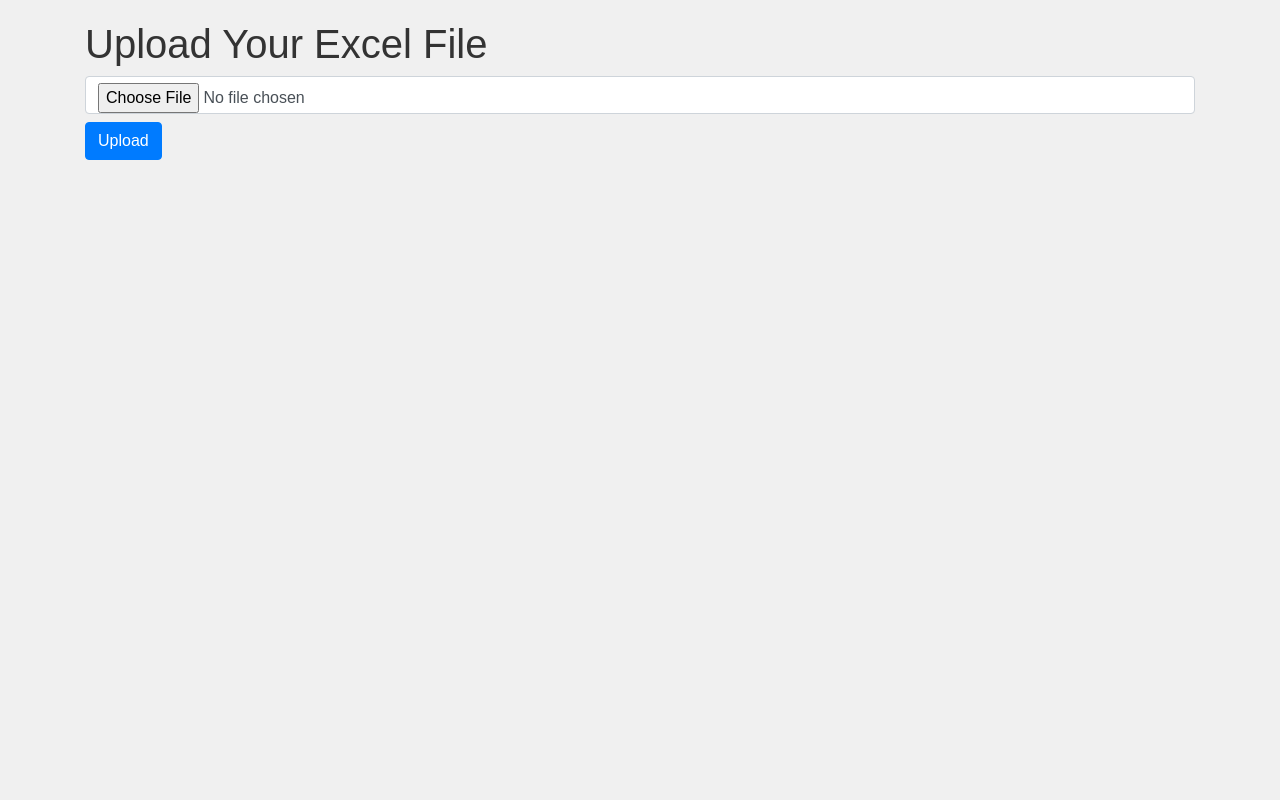
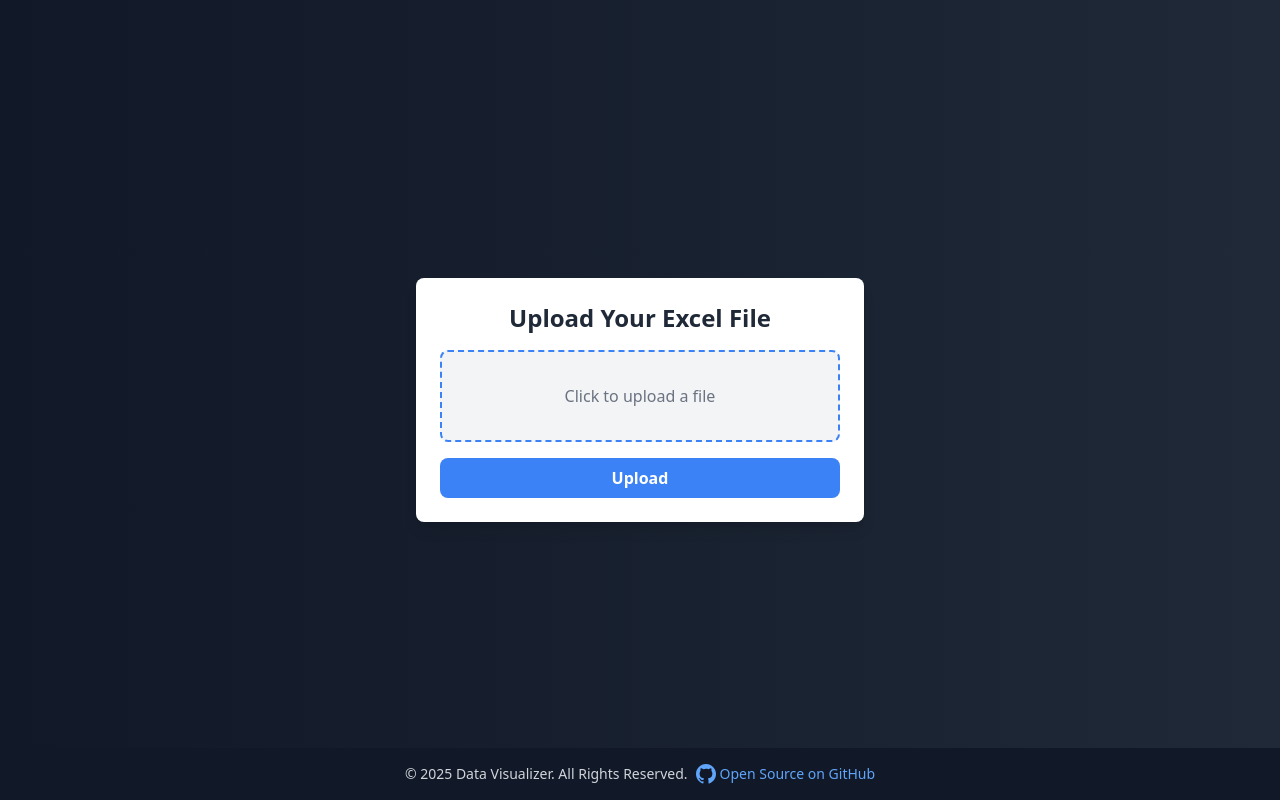
Before and after one commit to Developer-Tanay/Data-Visualizer, a Flask app: page / in a window 1280 px wide. Run offline with Flask 3, Linux system fonts and the light colour scheme; some libraries are stand-ins or nearby versions.

Commit message:
UI Changes

```diff
--- a/static/css/style.css
+++ b/static/css/style.css
@@ -1,3 +1,5 @@
+/* static/css/style.css */
+
 body {
     font-family: Arial, sans-serif;
     background-color: #f0f0f0;
--- a/templates/index.html
+++ b/templates/index.html
@@ -1,19 +1,46 @@
+<!-- templates/index.html -->
+
 <!DOCTYPE html>
 <html lang="en">
 <head>
     <meta charset="UTF-8">
     <meta name="viewport" content="width=device-width, initial-scale=1.0">
     <title>Data Visualizer</title>
-    <link rel="stylesheet" href="https://stackpath.bootstrapcdn.com/bootstrap/4.5.2/css/bootstrap.min.css">
-    <link rel="stylesheet" href="{{ url_for('static', filename='css/style.css') }}">
+    <script src="https://cdn.tailwindcss.com"></script>
 </head>
-<body>
-    <div class="container">
-        <h1>Upload Your Excel File</h1>
-        <form method="POST" enctype="multipart/form-data">
-            <input type="file" name="file" accept=".xlsx, .xls" class="form-control">
-            <input type="submit" value="Upload" class="btn btn-primary mt-2">
+<body class="bg-gradient-to-r from-gray-900 to-gray-800 flex flex-col items-center justify-center min-h-screen">
+
+    <div class="bg-white shadow-lg rounded-lg p-6 w-full max-w-md text-center animate-fadeIn">
+        <h1 class="text-2xl font-bold text-gray-800">Upload Your Excel File</h1>
+
+        <form method="POST" enctype="multipart/form-data" class="mt-4">
+            <label class="block w-full border-2 border-dashed border-blue-500 text-gray-500 py-8 px-4 rounded-lg cursor-pointer bg-gray-100 hover:bg-blue-100 transition duration-300 ease-in-out">
+                <input type="file" name="file" accept=".xlsx, .xls" class="hidden" id="fileInput">
+                <span id="fileLabel">Click to upload a file</span>
+            </label>
+
+            <input type="submit" value="Upload" class="w-full mt-4 bg-blue-500 text-white font-semibold py-2 rounded-lg hover:bg-blue-600 transition duration-300">
         </form>
     </div>
+
+    <footer class="w-full text-center text-gray-300 text-sm py-4 mt-4 bg-gray-900 fixed bottom-0 flex justify-center items-center gap-2">
+        &copy; 2025 Data Visualizer. All Rights Reserved.
+        <a href="https://github.com/Developer-Tanay/Data-Visualizer" target="_blank" class="flex items-center gap-1 text-blue-400 hover:text-blue-500 transition">
+            <svg class="w-5 h-5 fill-current" viewBox="0 0 24 24" aria-hidden="true">
+                <path fill-rule="evenodd" d="M12 0C5.37 0 0 5.373 0 12c0 5.303 3.438 9.8 8.207 11.385.6.113.793-.26.793-.577v-2.01c-3.338.727-4.042-1.61-4.042-1.61-.546-1.387-1.333-1.757-1.333-1.757-1.089-.745.084-.729.084-.729 1.205.084 1.84 1.235 1.84 1.235 1.07 1.835 2.805 1.305 3.49.997.108-.775.418-1.305.76-1.605-2.665-.303-5.466-1.333-5.466-5.93 0-1.31.468-2.38 1.235-3.22-.123-.303-.535-1.523.117-3.17 0 0 1.008-.322 3.3 1.23a11.507 11.507 0 0 1 3-.404c1.02.005 2.046.138 3 .404 2.292-1.552 3.3-1.23 3.3-1.23.652 1.647.24 2.867.118 3.17.768.84 1.235 1.91 1.235 3.22 0 4.61-2.805 5.625-5.475 5.92.43.37.81 1.096.81 2.21v3.282c0 .32.192.695.8.577C20.565 21.795 24 17.3 24 12c0-6.627-5.373-12-12-12z" clip-rule="evenodd"/>
+            </svg>
+            Open Source on GitHub
+        </a>
+    </footer>
+
+    <script>
+        const fileInput = document.getElementById("fileInput");
+        const fileLabel = document.getElementById("fileLabel");
+
+        fileInput.addEventListener("change", function() {
+            fileLabel.textContent = this.files.length > 0 ? this.files[0].name : "Click to upload a file";
+        });
+    </script>
+
 </body>
 </html>
--- a/templates/plot.html
+++ b/templates/plot.html
@@ -1,3 +1,5 @@
+<!-- templates/plot.html -->
+
 <!DOCTYPE html>
 <html lang="en">
 <head>
--- a/templates/select.html
+++ b/templates/select.html
@@ -1,3 +1,5 @@
+<!-- template/select.html -->
+
 <!DOCTYPE html>
 <html lang="en">
 <head>
```
Also changed, not shown: 1 other file.
